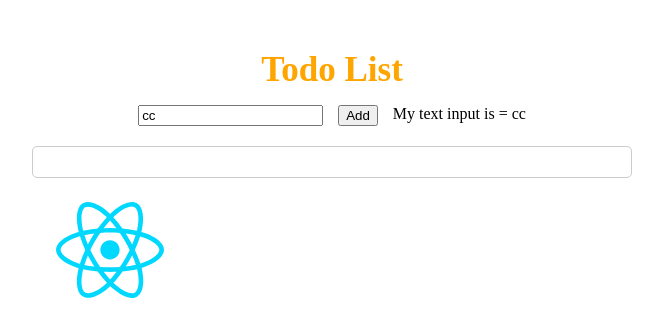
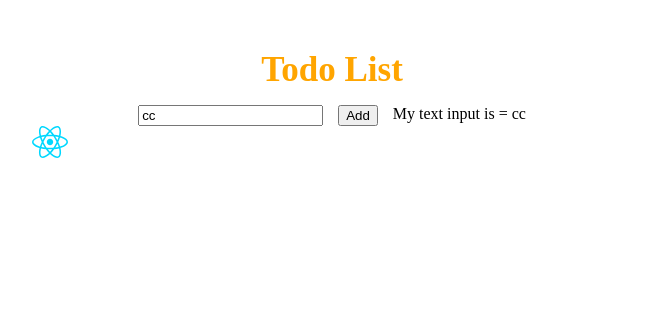
Before and after one commit to nguyenquangquy82/react-vite-quangquy, a React (Vite) app: page / in a window 1280 px wide. Shown: the top 336 px of the page, without its empty margins (308-971 px from the left). Built offline with nearby package versions, Linux system fonts and the light colour scheme.

Commit message:
video 41

```diff
--- a/src/App.jsx
+++ b/src/App.jsx
@@ -33,14 +33,19 @@ const App = () => {
         <ToDoNew
           addNewToDo={addNewToDo}
         />
+
+
+
+        {todoList.length>0 ?
         <ToDoData
-
           todoList= {todoList}
-
         />
-        <div className="todo-image">
+        :
+          <div className="todo-image">
           <img src={reactLogo} className="logo"/>
         </div>
+        }
+
       </div>
     </div>
   )
--- a/src/components/todo/todo.css
+++ b/src/components/todo/todo.css
@@ -25,7 +25,7 @@
   gap:15px
 }
 
-.logo {
+logo {
   height: 6em;
   padding: 1.5em;
   will-change: filter;
@@ -47,6 +47,7 @@
   }
 }
 
+
 .todo-item{
   display: flex;
   justify-content: space-between;
```
